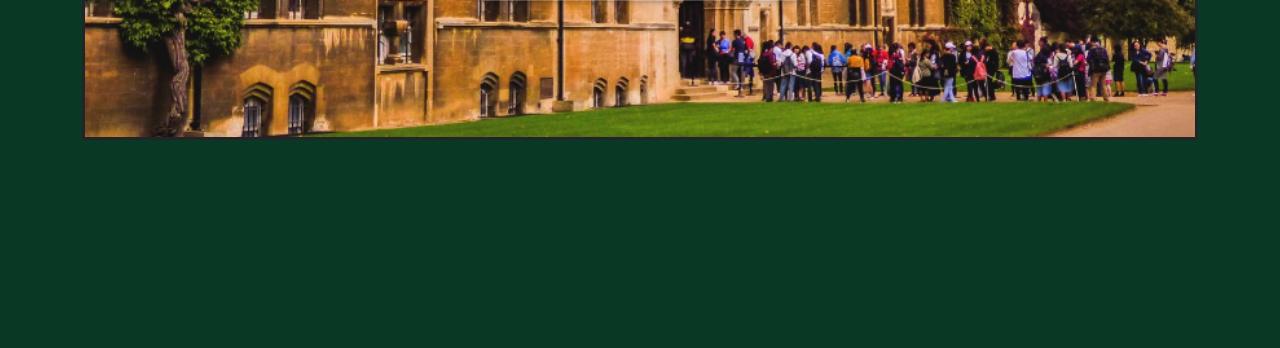
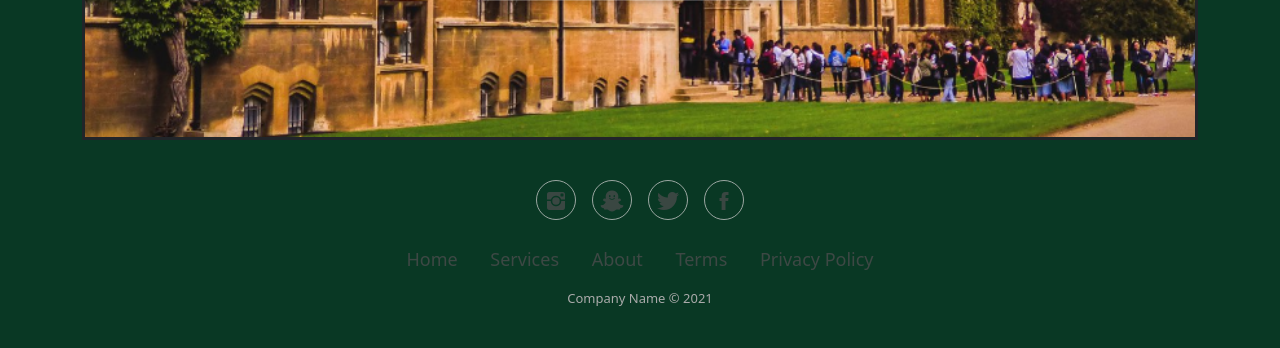
Before and after one commit to Bandera2014/SDEV_255_Final_Project_Group2, a Node server app: page / in a window 1280 px wide. Shown: the part 860-1208 px from the top of the page. Before the commit the page ends 1000 px from the top, so only its background shows below. Run offline with Node 20, Linux system fonts and the light colour scheme; some web fonts are replaced.

Commit message:
Added footer

```diff
--- a/views/index.ejs
+++ b/views/index.ejs
@@ -18,6 +18,7 @@
         </section>
     </div>
     <script src="/views/assets/bootstrap/js/bootstrap.min.js"/></script>
+    <%- include('./partials/footer.ejs') %>
 </body>
 
 </html>
--- a/views/partials/footer.ejs
+++ b/views/partials/footer.ejs
@@ -0,0 +1,11 @@
+<footer class="footer-basic" style="background: rgba(255,255,255,0);">
+    <div class="social"><a href="#"><i class="icon ion-social-instagram"></i></a><a href="#"><i class="icon ion-social-snapchat"></i></a><a href="#"><i class="icon ion-social-twitter"></i></a><a href="#"><i class="icon ion-social-facebook"></i></a></div>
+    <ul class="list-inline">
+        <li class="list-inline-item"><a href="#">Home</a></li>
+        <li class="list-inline-item"><a href="#">Services</a></li>
+        <li class="list-inline-item"><a href="#">About</a></li>
+        <li class="list-inline-item"><a href="#">Terms</a></li>
+        <li class="list-inline-item"><a href="#">Privacy Policy</a></li>
+    </ul>
+    <p class="copyright">Company Name © 2021</p>
+</footer>
--- a/views/schedule.ejs
+++ b/views/schedule.ejs
@@ -73,6 +73,7 @@
         <p class="copyright">Company Name © 2021</p>
     </footer>
     <script src="/views/assets/bootstrap/js/bootstrap.min.js"></script>
+    <%- include('./partials/footer.ejs') %>
 </body>
 
 </html>
```
Also changed, not shown: index.html (added, +33 -0 lines).
